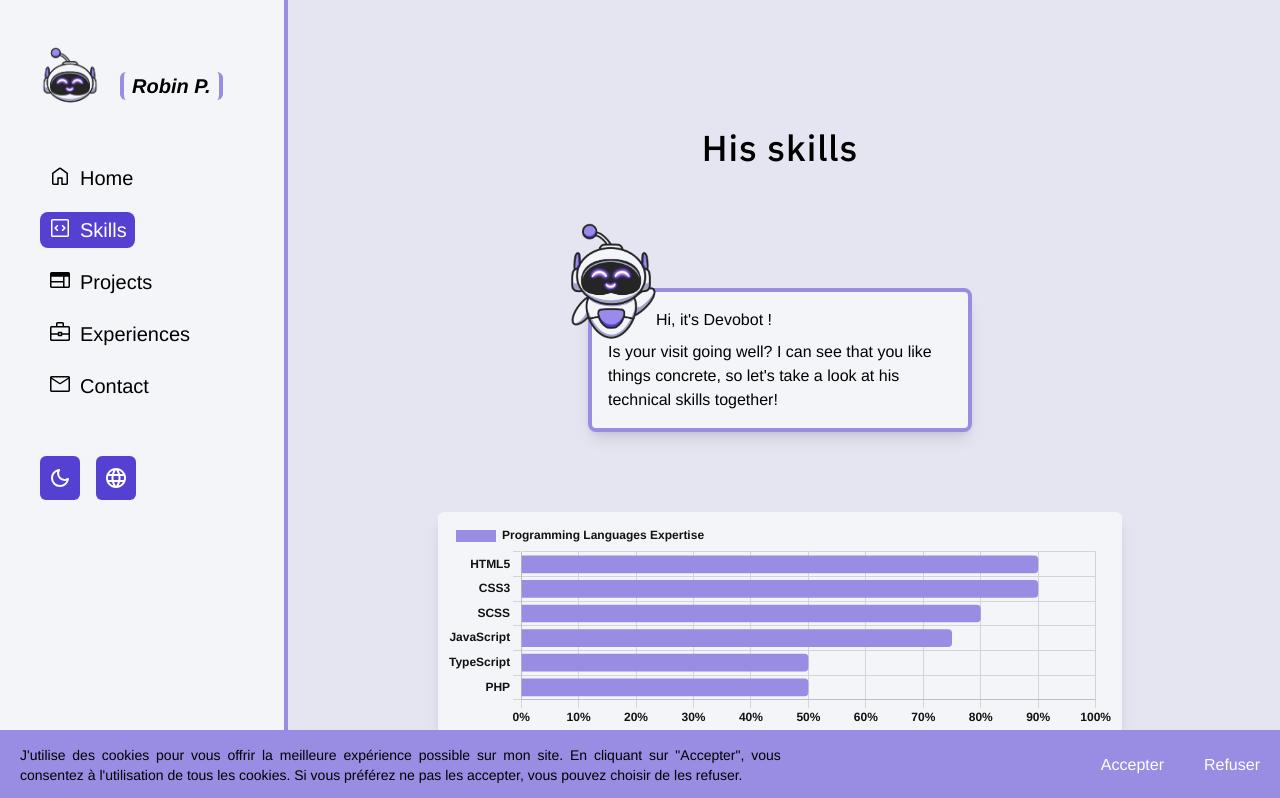
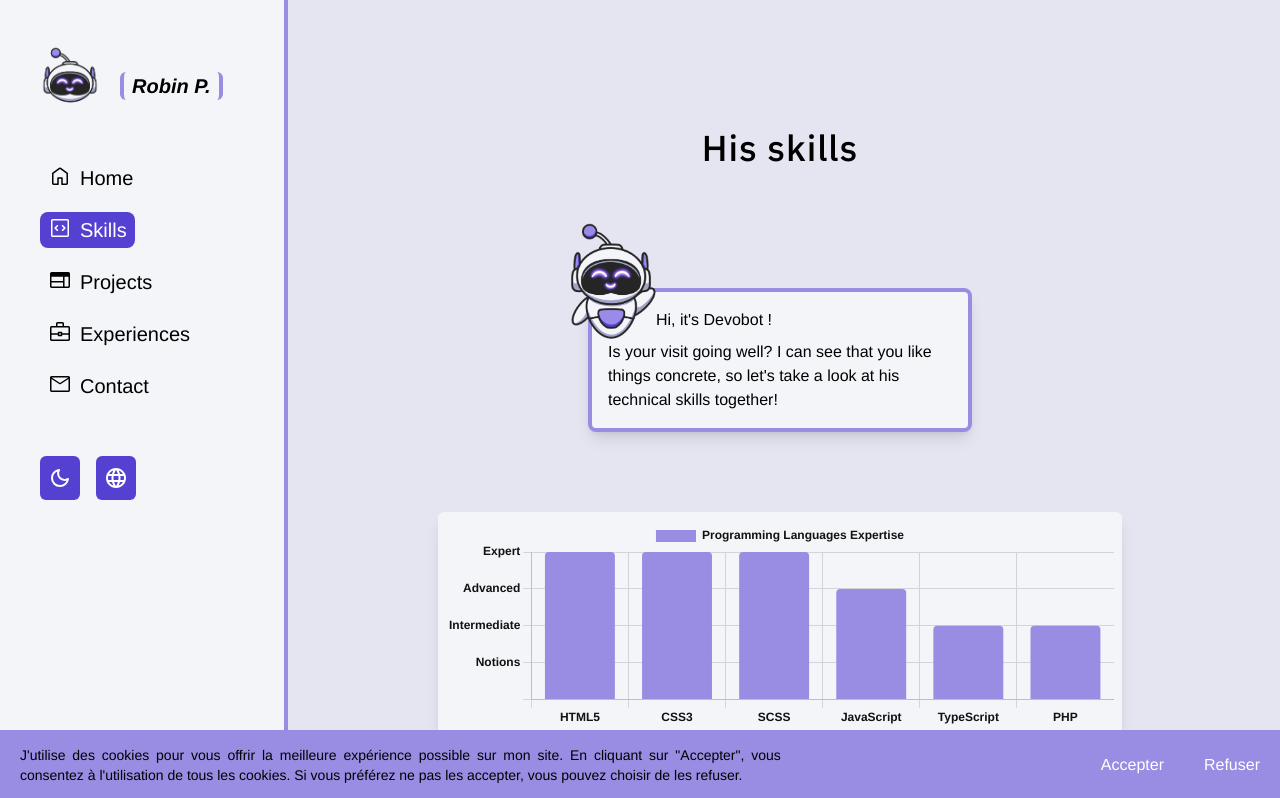
Before and after one commit to robinPoncon/portfolio2024, a Next.js app: page /en/skills in a window 1280 px wide. Shown: the top 798 px of the page. Built offline with nearby package versions, Linux system fonts and the light colour scheme.

Commit message:
maj CV + photo + skills page + maj traductions

```diff
--- a/messages/en.json
+++ b/messages/en.json
@@ -14,6 +14,7 @@
 		"fullstack-developper": "Fullstack Developper",
 		"experience": "Experience",
 		"year": "years",
+		"main-technos": "Main technos",
 		"see-his-skills": "See his skills",
 		"number-of-projects": "Number of projects completed",
 		"see-his-github": "See his github",
@@ -180,5 +181,12 @@
 		"hey-im-devobot": "Hi, it's Devobot !",
 		"you-are-lost": "It seems you've lost your way in a parallel universe! Click on the button below to return to your previous destination.",
 		"back": "Back Home"
+	},
+
+	"Chart": {
+		"notions": "Notions",
+		"intermediate": "Intermediate",
+		"advanced": "Advanced",
+		"expert": "Expert"
 	}
 }
--- a/messages/fr.json
+++ b/messages/fr.json
@@ -14,6 +14,7 @@
 		"fullstack-developper": "Développeur Fullstack",
 		"experience": "Expérience",
 		"year": "ans",
+		"main-technos": "Technos principales",
 		"see-his-skills": "Voir ses compétences",
 		"number-of-projects": "Nombre de projets réalisés",
 		"see-his-github": "Voir son github",
@@ -180,5 +181,12 @@
 		"hey-im-devobot": "Salut, C'est Devobot !",
 		"you-are-lost": "Il semblerait que vous vous soyez égaré dans un univers parallèle ! Cliquez sur le bouton ci-dessous pour revenir dans un univers connu.",
 		"back": "Retour à l'accueil"
+	},
+
+	"Chart": {
+		"notions": "Notions",
+		"intermediate": "Intermédiaire",
+		"advanced": "Avancé",
+		"expert": "Expert"
 	}
 }
--- a/src/app/[locale]/page.tsx
+++ b/src/app/[locale]/page.tsx
@@ -117,10 +117,9 @@ export default function Home() {
 							<span className="italic">5 {t("year")}</span>
 						</p>
 						<p>
-							<strong>Technos :</strong>{" "}
+							<strong>{t("main-technos")} :</strong>{" "}
 							<span className="italic">
-								NextJS, React, Typescript, JavaScript, Node.js, Express.js, MongoDB,
-								Mongoose, Tailwind, HTML5, SCSS, Symfony, PHP, MySQL, Twig, EJS
+								NextJS, React, Typescript, JavaScript, Node.js, Symfony
 							</span>
 						</p>
 						<Link
--- a/src/app/[locale]/skills/page.tsx
+++ b/src/app/[locale]/skills/page.tsx
@@ -58,10 +58,15 @@ const SkillsPage = () => {
 				<p className="mt-2">{t("check-his-skills")}</p>
 			</div>
 			<article className="flex flex-col gap-10 md:w-4/5 md:mx-auto">
+				{/* <HorizontalBarChart
+					title={t("programming-languages-expertise")}
+					labels={["HTML5", "CSS3", "SCSS", "JavaScript", "TypeScript", "PHP"]}
+					datasLabels={[90, 90, 80, 75, 50, 50]}
+				/> */}
 				<HorizontalBarChart
 					title={t("programming-languages-expertise")}
 					labels={["HTML5", "CSS3", "SCSS", "JavaScript", "TypeScript", "PHP"]}
-					datasLabels={[90, 90, 80, 75, 50, 50]}
+					datasLabels={[4, 4, 4, 3, 2, 2]}
 				/>
 				<HorizontalBarChart
 					title={t("frameworks-expertise")}
@@ -75,7 +80,7 @@ const SkillsPage = () => {
 						"Twig",
 						"Symfony"
 					]}
-					datasLabels={[80, 70, 70, 40, 40, 40, 60, 60]}
+					datasLabels={[4, 3, 3, 1, 1, 3, 3, 2]}
 				/>
 				<HorizontalBarChart
 					title={t("tools-expertise")}
@@ -89,7 +94,7 @@ const SkillsPage = () => {
 						"Mongoose",
 						"MySQL"
 					]}
-					datasLabels={[40, 50, 60, 50, 60, 40, 50, 40]}
+					datasLabels={[2, 2, 3, 3, 4, 1, 1, 2]}
 				/>
 			</article>
 
--- a/src/app/_components/Charts/BarChart.tsx
+++ b/src/app/_components/Charts/BarChart.tsx
@@ -4,6 +4,7 @@ import "chart.js/auto";
 import { Bar } from "react-chartjs-2";
 import { ChartOptions } from "chart.js";
 import { useTheme } from "next-themes";
+import { useTranslations } from "next-intl";
 
 type BarChartProps = {
 	title: string;
@@ -13,14 +14,31 @@ type BarChartProps = {
 
 const HorizontalBarChart = ({ title, labels, datasLabels }: BarChartProps) => {
 	const { resolvedTheme } = useTheme();
+	const t = useTranslations("Chart");
+
+	// Convertir les niveaux de maîtrise en pourcentages
+	const transformedData = datasLabels.map((level) => {
+		switch (level) {
+			case 1:
+				return 25; // Notions - 25%
+			case 2:
+				return 50; // Intermédiaire - 50%
+			case 3:
+				return 75; // Avancé - 75%
+			case 4:
+				return 100; // Expert - 100%
+			default:
+				return 0;
+		}
+	});
 
 	const data = {
-		labels: labels,
+		labels: labels, // Technologies sur l'axe X
 		datasets: [
 			{
 				label: title,
-				data: datasLabels,
-				backgroundColor: ["#988ce3"],
+				data: transformedData,
+				backgroundColor: "#988ce3",
 				borderWidth: 0,
 				borderRadius: 4
 			}
@@ -28,11 +46,30 @@ const HorizontalBarChart = ({ title, labels, datasLabels }: BarChartProps) => {
 	};
 
 	const options: ChartOptions<"bar"> = {
-		indexAxis: "y" as const,
+		indexAxis: "x", // Barres horizontales avec axe Y pour les niveaux
 		maintainAspectRatio: false,
 		scales: {
 			y: {
 				ticks: {
+					stepSize: 25, // Espacement pour chaque niveau (25% à 100%)
+					callback: function (tickValue: string | number) {
+						// Vérifier si la valeur est un nombre avant d'appliquer le mapping
+						if (typeof tickValue === "number") {
+							switch (tickValue) {
+								case 25:
+									return t("notions");
+								case 50:
+									return t("intermediate");
+								case 75:
+									return t("advanced");
+								case 100:
+									return t("expert");
+								default:
+									return "";
+							}
+						}
+						return ""; // Par défaut, retourne une chaîne vide
+					},
 					color: resolvedTheme === "dark" ? "#e4e5f1" : "#121212",
 					font: {
 						weight: "bold"
@@ -44,15 +81,11 @@ const HorizontalBarChart = ({ title, labels, datasLabels }: BarChartProps) => {
 			},
 			x: {
 				ticks: {
-					callback: function (value: string | number) {
-						return `${value}%`;
-					},
 					color: resolvedTheme === "dark" ? "#e4e5f1" : "#121212",
 					font: {
 						weight: "bold"
 					}
 				},
-				max: 100,
 				grid: {
 					color: resolvedTheme === "dark" ? "#4b5563" : "#d1d5db"
 				}
@@ -61,7 +94,7 @@ const HorizontalBarChart = ({ title, labels, datasLabels }: BarChartProps) => {
 		plugins: {
 			legend: {
 				position: "top",
-				align: "start",
+				align: "center",
 				labels: {
 					color: resolvedTheme === "dark" ? "#e4e5f1" : "#121212",
 					font: {
@@ -82,4 +115,5 @@ const HorizontalBarChart = ({ title, labels, datasLabels }: BarChartProps) => {
 		</div>
 	);
 };
+
 export default HorizontalBarChart;
```
Also changed, not shown: public/images/photo_robin.png, 1 other file (tests, documents, lock files or other folders).
